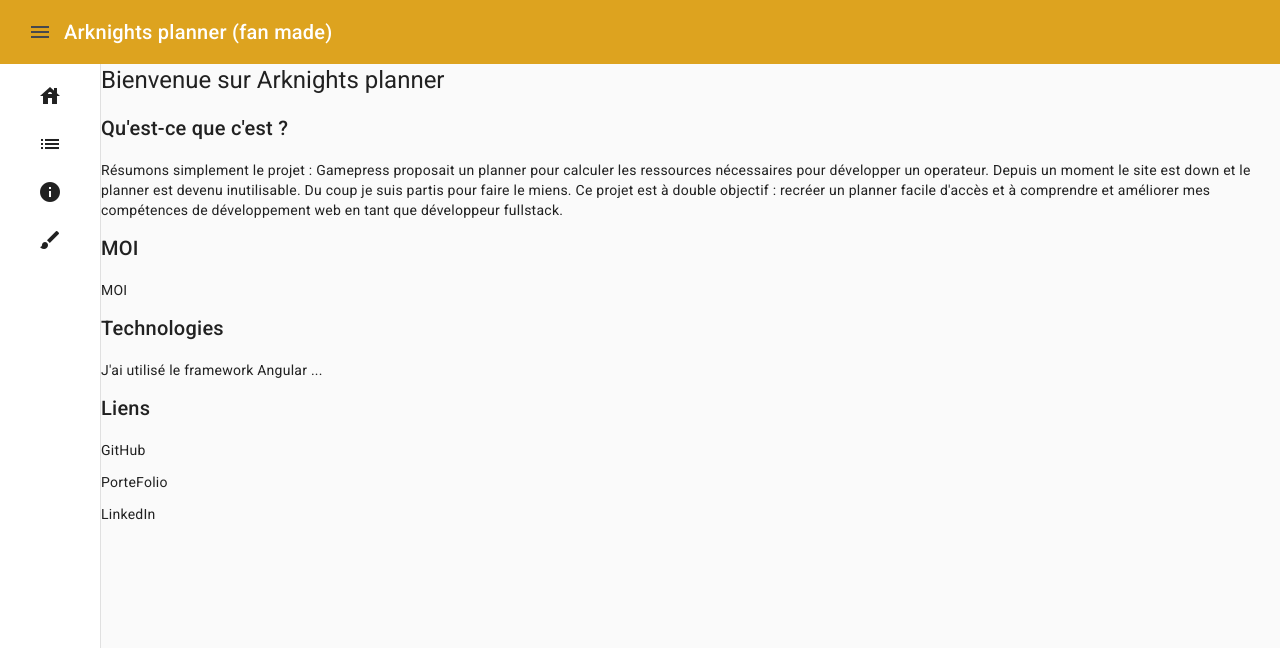
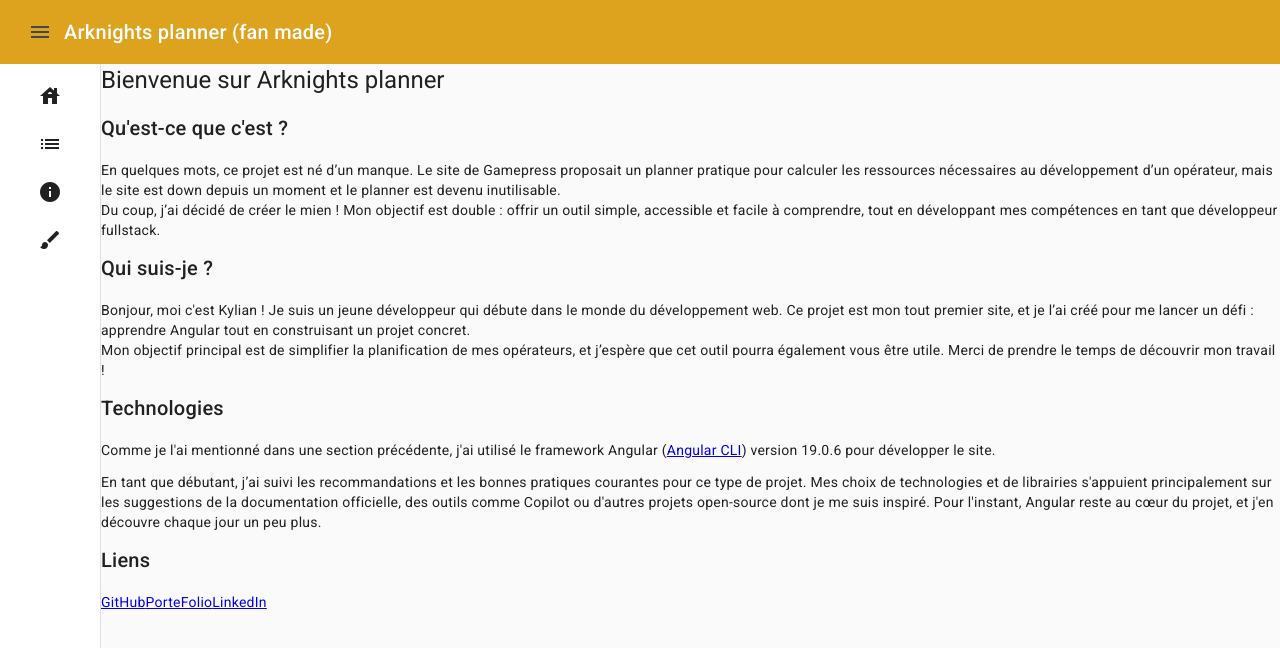
Before and after one commit to Kylian-conraux/plannerForArknights, an Angular app: page /home in a window 1280 px wide. Shown: the top 648 px of the page. Built offline with nearby package versions, Linux system fonts and the light colour scheme.

Commit message:
basic home content

```diff
--- a/src/app/features/home/home.component.html
+++ b/src/app/features/home/home.component.html
@@ -2,30 +2,47 @@
     <h1>Bienvenue sur Arknights planner</h1>
 </div>
 
+
 <section class="home-content">
     <h2>Qu'est-ce que c'est ?</h2>
-    <p>Résumons simplement le projet : Gamepress proposait un planner pour calculer les ressources nécessaires pour
-        développer un operateur. Depuis un moment le site est down et
-        le planner est devenu inutilisable. Du coup je suis partis pour faire le miens. Ce projet est à double objectif
-        : recréer un planner facile d'accès et à comprendre et
-        améliorer mes compétences de développement web en tant que développeur fullstack.
+    <p>En quelques mots, ce projet est né d’un manque. Le site de Gamepress proposait un planner pratique pour calculer
+        les
+        ressources nécessaires au développement d’un opérateur, mais le site est down depuis un moment et le planner est
+        devenu inutilisable.
+        <br>
+        Du coup, j’ai décidé de créer le mien ! Mon objectif est double : offrir un outil simple, accessible et facile à
+        comprendre, tout en développant mes compétences en tant que développeur fullstack.
     </p>
 </section>
 
 
 <section class="home-content">
-    <h2>MOI</h2>
-    <p>MOI</p>
+    <h2>Qui suis-je ?</h2>
+    <p>Bonjour, moi c'est Kylian ! Je suis un jeune développeur qui débute dans le monde du développement web. Ce projet
+        est mon tout premier site, et je l’ai créé pour me lancer un défi : apprendre Angular tout en construisant
+        un projet concret.
+        <br>
+        Mon objectif principal est de simplifier la planification de mes opérateurs, et j’espère que cet outil pourra
+        également vous être utile. Merci de prendre le temps de découvrir mon travail !
+    </p>
 </section>
+
 
 <section class="home-content">
     <h2>Technologies</h2>
-    <p>J'ai utilisé le framework Angular ... </p>
+    <p>Comme je l'ai mentionné dans une section précédente, j'ai utilisé le framework Angular (<a
+            href="https://github.com/angular/angular-cli">Angular CLI</a>) version 19.0.6 pour développer le site.</p>
+    <p>En tant que débutant, j’ai suivi les recommandations et les bonnes pratiques courantes pour ce type de projet.
+        Mes choix de technologies et de librairies s'appuient principalement sur les suggestions de la documentation
+        officielle, des outils comme Copilot ou d'autres projets open-source dont je me suis inspiré. Pour l'instant,
+        Angular reste au cœur du projet, et j'en découvre chaque jour un peu plus.</p>
 </section>
+
+
 
 <section class="home-content">
     <h2>Liens</h2>
-    <p>GitHub </p>
-    <p>PorteFolio</p>
-    <p>LinkedIn</p>
+    <a href="https://github.com/Kylian-conraux">GitHub</a>
+    <a href="#">PorteFolio</a>
+    <a href="https://www.linkedin.com/in/conraux-kylian-b7a6bb14b/">LinkedIn</a>
 </section>
```
